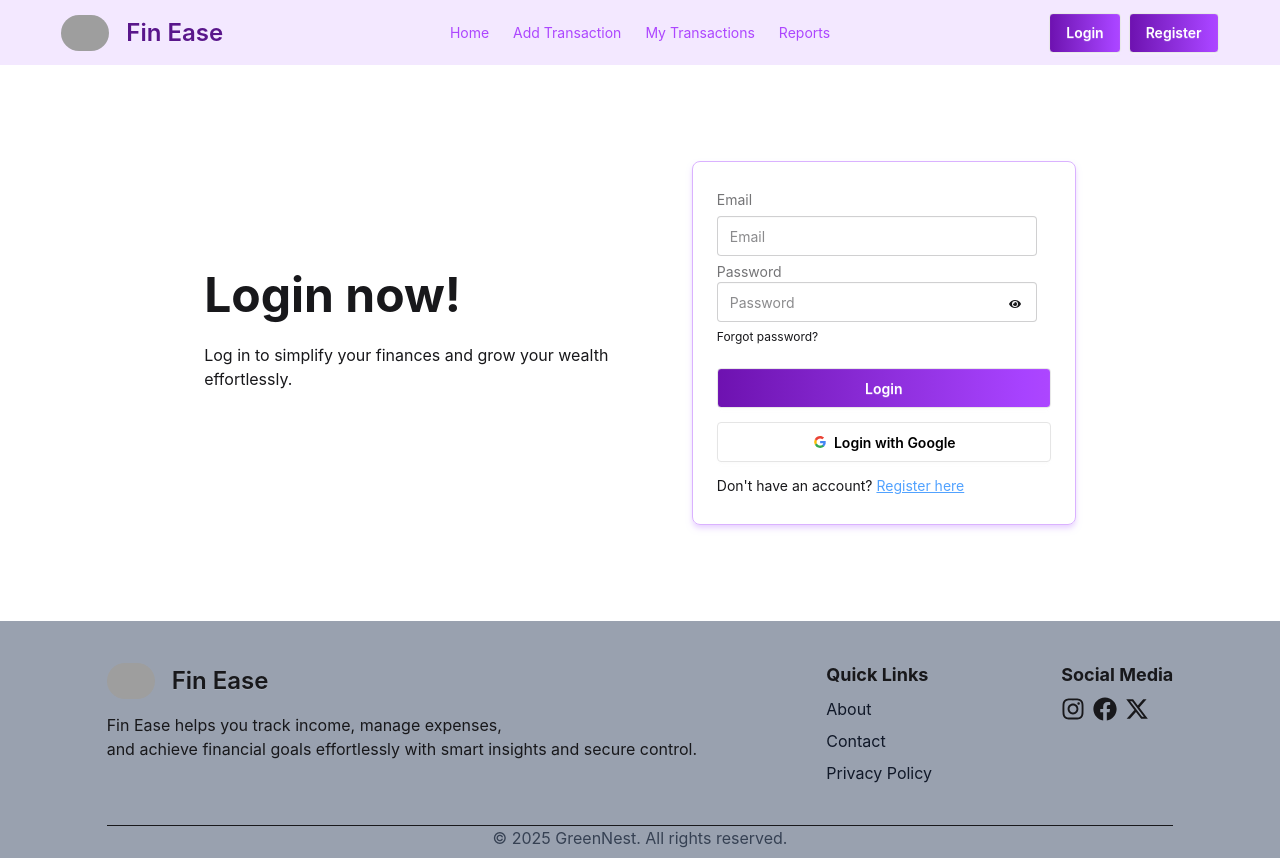
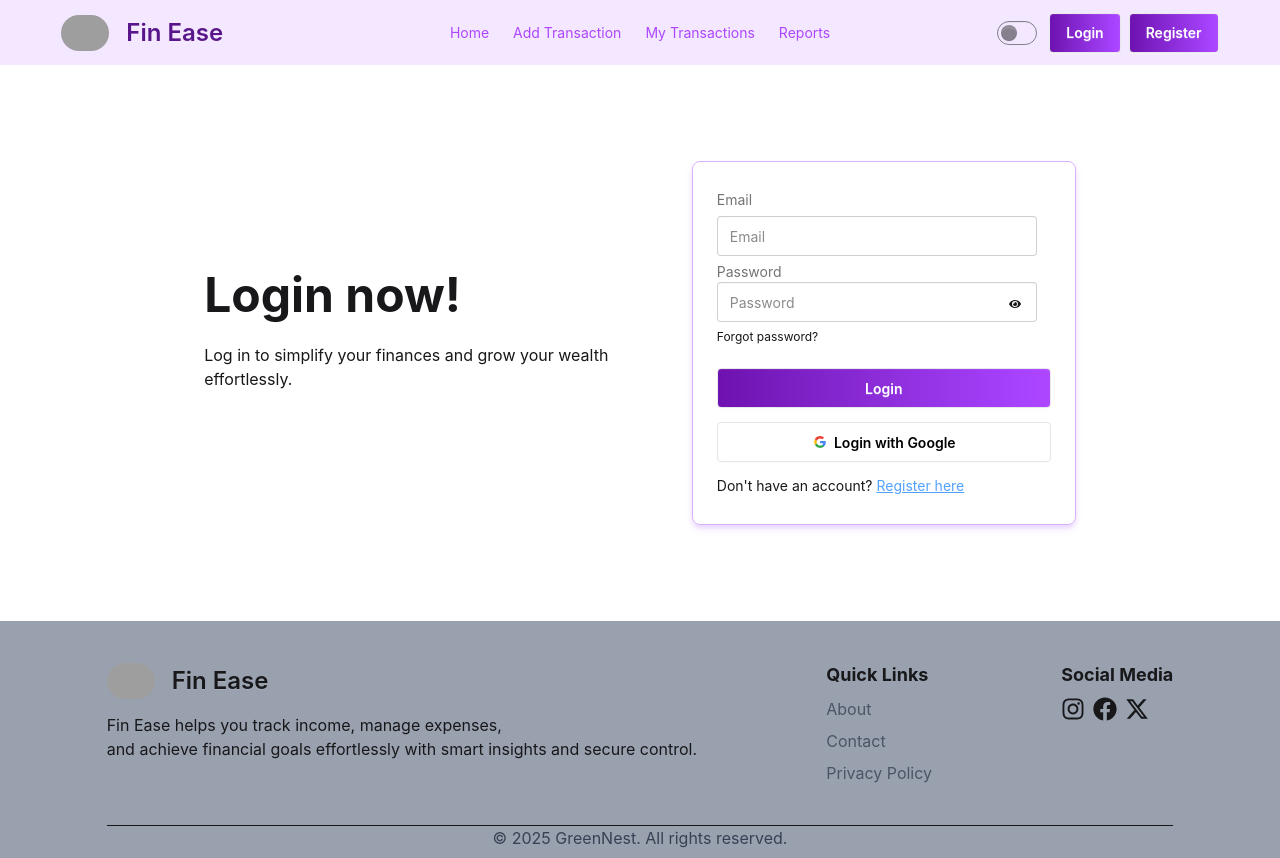
Before and after one commit to lijanahmmed/Fin-Ease-Client, a React (Vite) app: page /auth/login in a window 1280 px wide. Built offline with nearby package versions, Linux system fonts and the light colour scheme; no server answers; grey boxes are pictures that could not be loaded.

Commit message:
added data-theme in html

```diff
--- a/index.html
+++ b/index.html
@@ -1,6 +1,5 @@
 <!DOCTYPE html>
-<!-- <html lang="en" data-theme="dark"> -->
-<html lang="en">
+<html lang="en" data-theme="light">
   <head>
     <meta charset="UTF-8" />
     <link
--- a/src/Components/Footer.jsx
+++ b/src/Components/Footer.jsx
@@ -26,9 +26,9 @@ const Footer = () => {
         <div>
           <h4 className="text-lg font-bold">Quick Links</h4>
           <ul className="space-y-2 mt-2">
-            <li className="text-gray-900 cursor-pointer">About</li>
-            <li className="text-gray-900 cursor-pointer">Contact</li>
-            <li className="text-gray-900 cursor-pointer">Privacy Policy</li>
+            <li className="text-gray-600 cursor-pointer">About</li>
+            <li className="text-gray-600 cursor-pointer">Contact</li>
+            <li className="text-gray-600 cursor-pointer">Privacy Policy</li>
           </ul>
         </div>
         <div>
--- a/src/Components/Navbar.jsx
+++ b/src/Components/Navbar.jsx
@@ -1,4 +1,4 @@
-import React, { use } from "react";
+import React, { use, useEffect, useState } from "react";
 import { Link, NavLink, useNavigate } from "react-router";
 import { AuthContext } from "../Context/AuthContext";
 import { toast } from "react-toastify";
@@ -6,6 +6,13 @@ import { toast } from "react-toastify";
 const Navbar = () => {
   const { user, loading, logOutFunc } = use(AuthContext);
   const navigate = useNavigate();
+  const [theme, setTheme] = useState(localStorage.getItem("theme") || "light");
+
+  useEffect(() => {
+    const html = document.querySelector("html");
+    html.setAttribute("data-theme", theme);
+    localStorage.setItem("theme", theme);
+  }, [theme]);
 
   const handleLogOut = () => {
     logOutFunc()
@@ -16,6 +23,10 @@ const Navbar = () => {
       .catch((error) => {
         toast.error(error.message);
       });
+  };
+
+  const handleTheme = (checked) => {
+    setTheme(checked ? "dark" : "light");
   };
 
   const links = (
@@ -79,7 +90,7 @@ const Navbar = () => {
           <div tabIndex={0} role="button" className="btn btn-ghost lg:hidden">
             <svg
               xmlns="http://www.w3.org/2000/svg"
-              className="h-5 w-5"
+              className="h-5 w-5 text-black"
               fill="none"
               viewBox="0 0 24 24"
               stroke="currentColor"
@@ -115,6 +126,13 @@ const Navbar = () => {
         <ul className="menu menu-horizontal px-1">{links}</ul>
       </div>
       <div className="navbar-end">
+        <input
+          onChange={(e) => handleTheme(e.target.checked)}
+          type="checkbox"
+          defaultChecked={localStorage.getItem("theme") === "dark"}
+          className="toggle mr-3"
+        />
+
         {loading ? (
           <span className="loading loading-spinner loading-xl"></span>
         ) : user ? (
--- a/src/Components/Overview.jsx
+++ b/src/Components/Overview.jsx
@@ -36,7 +36,7 @@ const Overview = () => {
       0
     );
 
-    const totalBalance = income + expense;
+    const totalBalance = income - expense;
     setTransactions({ income, expense, totalBalance });
   };
 
@@ -60,14 +60,14 @@ const Overview = () => {
         <div className="text-white text-center bg-gradient-to-r from-green-600 to-green-400 py-20 rounded-2xl flex-1">
           <h2 className="text-2xl font-bold">Income</h2>
           <p className="text-lg font-bold mt-5">
-            Total income : {transactions.income}
+            Total Income : {transactions.income}
           </p>
         </div>
 
         <div className="text-white text-center bg-gradient-to-r from-blue-600 to-blue-400 py-20 rounded-2xl flex-1">
           <h2 className="text-2xl font-bold">Expenses</h2>
           <p className="text-lg font-bold mt-5">
-            Total expenses : {transactions.expense}
+            Total Expenses : {transactions.expense}
           </p>
         </div>
       </div>
```
